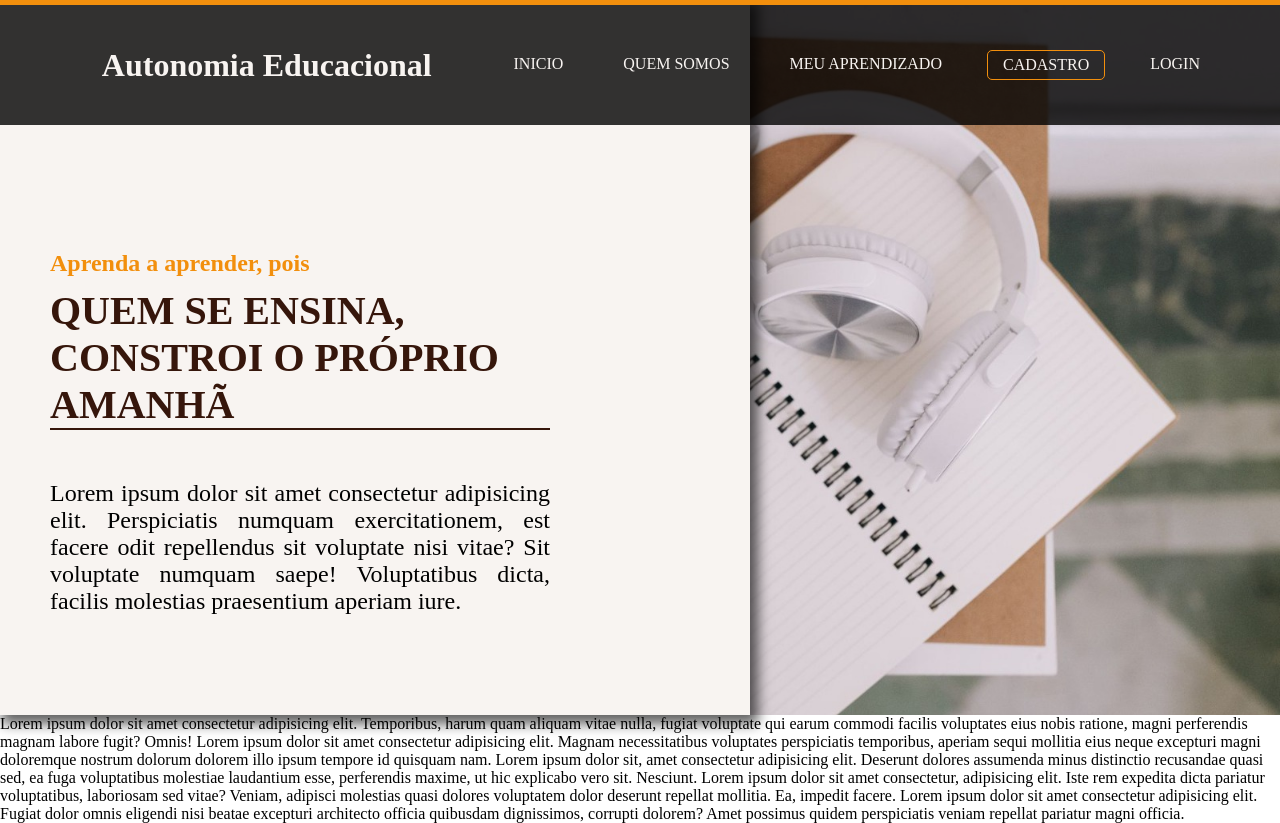
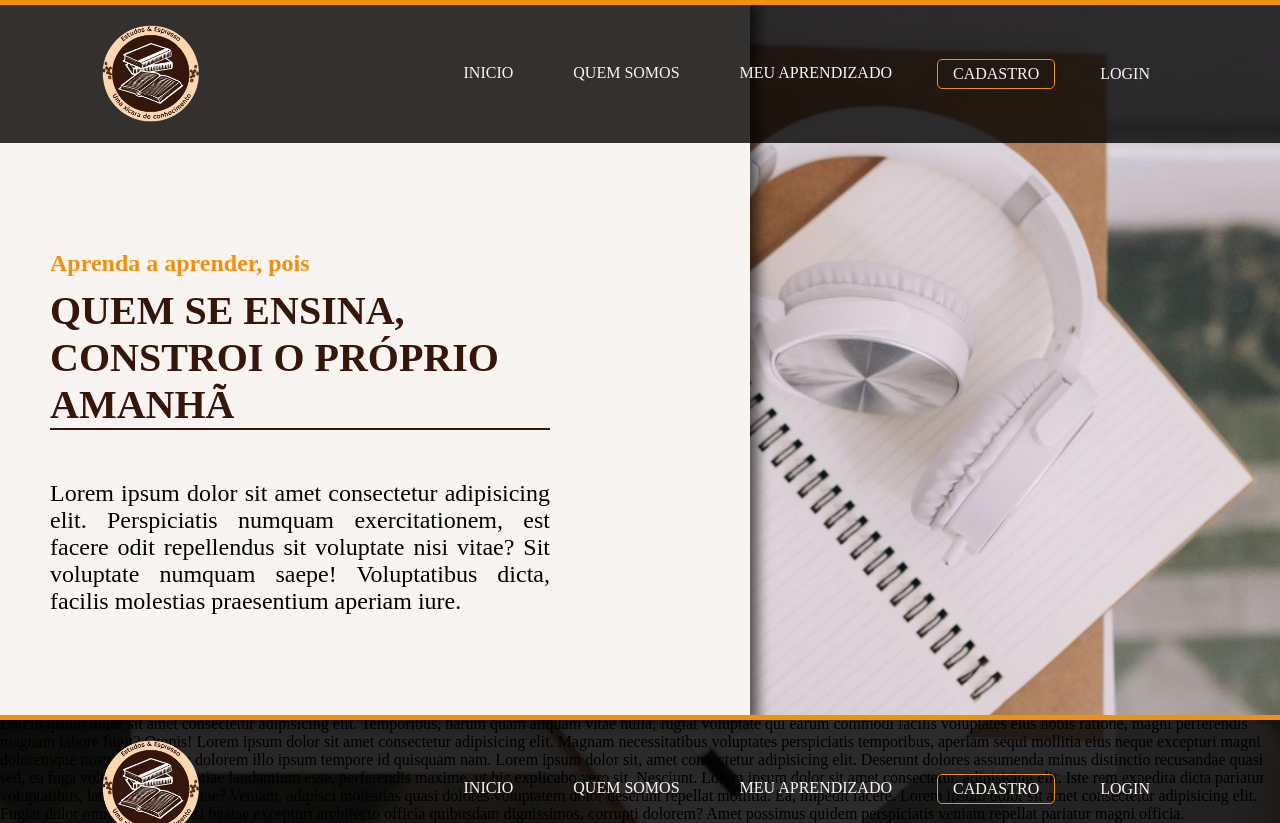
Before and after one commit to RyanSS27/TCC-escolar, a PHP site: page / in a window 1280 px wide. Run offline with PHP 8.4, Linux system fonts and the light colour scheme.

Commit message:
atualização

```diff
--- a/TCC-escolar/index.html
+++ b/TCC-escolar/index.html
@@ -3,20 +3,23 @@
 <head>
     <meta charset="UTF-8">
     <meta name="viewport" content="width=device-width, initial-scale=1.0">
-    <link rel="stylesheet" href="styles/inicio.css">
-    <title>Autonomia educacional</title>
+    <link rel="stylesheet" href="styles/inicio.css" media="screen">
+    <link rel="stylesheet" href="styles/inicio-mediaquery.css">
+    <title>Educação & Expresso</title>
 </head>
 <body>
     <header>
-        <h1 class="logo">Autonomia Educacional</h1>
+        <img src="imagens/logo-cafe-removebg-preview.png" alt="Educação & Expresso" class="logo">
         <div>
             <nav>
                 <a href="index.html">INICIO</a>
 
                 <a href="#">QUEM SOMOS</a>
                 <a href="#">MEU APRENDIZADO</a>
-                <a href="#"class="cadastro">CADASTRO</a>
-                <a href="#">LOGIN</a>
+                <div>
+                    <a href="#"class="cadastro">CADASTRO</a>
+                    <a href="#">LOGIN</a>
+                </div>
             </nav>
         </div>
     </header>
@@ -27,6 +30,23 @@
             <h1><span>QUEM SE ENSINA</span>, CONSTROI O PRÓPRIO AMANHÃ</h1>
             <p>Lorem ipsum dolor sit amet consectetur adipisicing elit. Perspiciatis numquam exercitationem, est facere odit repellendus sit voluptate nisi vitae? Sit voluptate numquam saepe! Voluptatibus dicta, facilis molestias praesentium aperiam iure.</p>
         </div>
+    <div class="topo"></div>
+    <section id="fundo-img-superior">
+        <header>
+            <img src="imagens/logo-cafe-removebg-preview.png" alt="café" class="logo">
+            <div class="divisoria2">
+                <nav>
+                    <a href="index.html">INICIO</a>
+
+                    <a href="#">QUEM SOMOS</a>
+                    <a href="#">MEU APRENDIZADO</a>
+                    <div>
+                        <a href="#"class="cadastro">CADASTRO</a>
+                        <a href="#">LOGIN</a>
+                    </div>
+                </nav>
+            </div>
+        </header>
     </section>
     <div>
     </div>
--- /dev/null
+++ b/TCC-escolar/styles/inicio-mediaquery.css
@@ -0,0 +1,27 @@
+@charset "UTF-8";
+
+/* CELULARES */
+@media screen and (max-width:600px) {
+
+}
+
+/* CELULARES GRANDES E TABLETS */
+@media screen and (max-width: 768px) {
+
+}
+
+/* COMPUTADORES */
+@media screen and (max-width: 992px) {
+
+}
+
+@media screen and (max-width: 1040px) {
+    img.logo {
+        margin: auto;
+    }
+}
+
+/* TVs e GRANDES TELAS */
+@media screen and (max-width: 1200) {
+
+}
--- a/TCC-escolar/styles/inicio.css
+++ b/TCC-escolar/styles/inicio.css
@@ -1,5 +1,6 @@
 @charset "UTF-8";
 
+/* Style para telas */
 
 * {
     margin: 0px;
@@ -44,6 +45,8 @@ header {
     border-top: 5px solid var(--cor-destaque);
     position: fixed;
 
+    padding: 20px 100px;
+
     display: flex;
     align-items: center;
     justify-content: space-between;
@@ -52,7 +55,7 @@ header {
 
 .logo {
     display: inline;
-    margin: auto;
+    max-width: 100px;
 }
 
 nav {
@@ -63,12 +66,12 @@ nav {
     flex-wrap: wrap;
 }
 
-nav>a:hover {
+nav a:hover {
     border-bottom: 1px solid var(--cor-destaque);
     transition: 0.5s;
 }
 
-nav>a:active {
+nav a:active {
     scale: 97%;
 }
 
@@ -77,6 +80,12 @@ nav a {
     text-decoration: none;
     margin: 15px;
     padding: 5px 15px;
+}
+
+nav div {
+    display: flex;
+    align-items: center;
+    justify-content: center;
 }
 
 .cadastro  {
```
Also changed, not shown: TCC-escolar/script.js (added, +14 -0 lines), TCC-escolar/imagens/logo-cafe-removebg-preview.png (added), TCC-escolar/imagens/logo-cafe.jpg (renamed from TCC-escolar/imagens/logo cafe.jpg), TCC-escolar/meu-aprendizado.html (line endings or trailing spaces).
